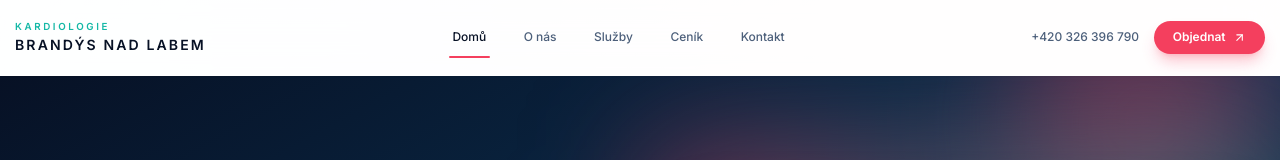
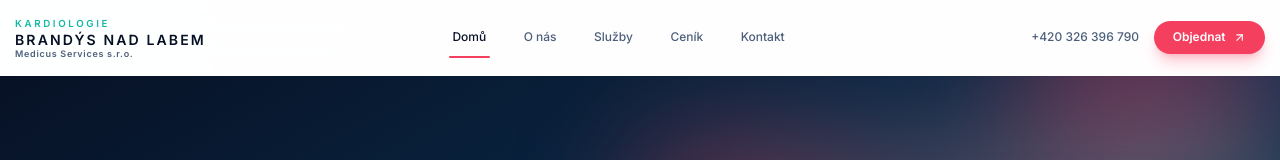
Before and after one commit to mmrzena/kardiologie-brandys, a Next.js app: page / in a window 1280 px wide. Shown: the top 160 px of the page. Built offline with nearby package versions, Linux system fonts and the light colour scheme.

Commit message:
add medicus in the header

```diff
--- a/src/components/Navigation.tsx
+++ b/src/components/Navigation.tsx
@@ -23,10 +23,13 @@ export default function Navigation() {
         <div className="flex items-center justify-between h-20">
           <Link
             href="/"
-            className="flex flex-col text-xs font-semibold uppercase tracking-[0.25em] text-brand-navy transition hover:text-brand-red"
+            className="group flex flex-col items-start text-xs font-semibold uppercase tracking-[0.25em] text-brand-navy transition hover:text-brand-red"
           >
             <span className="text-[0.65rem] text-brand-teal">Kardiologie</span>
-            <span className="text-base tracking-[0.15em]">Brandýs nad Labem</span>
+            <span className="text-base tracking-[0.15em] leading-tight">Brandýs nad Labem</span>
+            <span className="text-[0.6rem] font-semibold tracking-[0.08em] text-brand-slate normal-case leading-tight group-hover:text-brand-navy">
+              Medicus Services s.r.o.
+            </span>
           </Link>
 
           {/* Desktop menu */}
```
